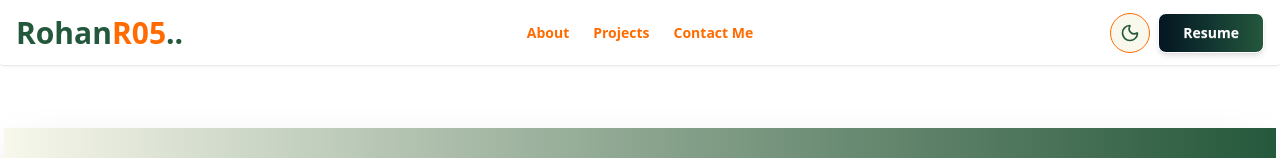
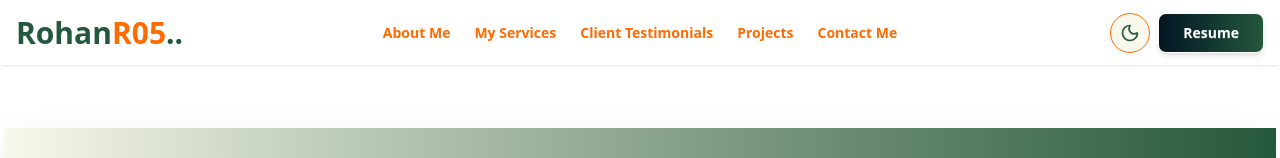
Before and after one commit to RohanR05/protfolio, a React (Vite) app: page / in a window 1280 px wide. Shown: the top 158 px of the page. Built offline with nearby package versions, Linux system fonts and the light colour scheme.

Commit message:
route add

```diff
--- a/src/components/Navbar.jsx
+++ b/src/components/Navbar.jsx
@@ -17,7 +17,23 @@ const Navbar = () => {
           onClick={() => handleScroll("about")}
           className="text-neutral font-bold"
         >
-          About
+          About Me
+        </button>
+      </li>
+      <li>
+        <button
+          onClick={() => handleScroll("about")}
+          className="text-neutral font-bold"
+        >
+          My Services
+        </button>
+      </li>
+      <li>
+        <button
+          onClick={() => handleScroll("about")}
+          className="text-neutral font-bold"
+        >
+          Client Testimonials
         </button>
       </li>
       <li>
```
